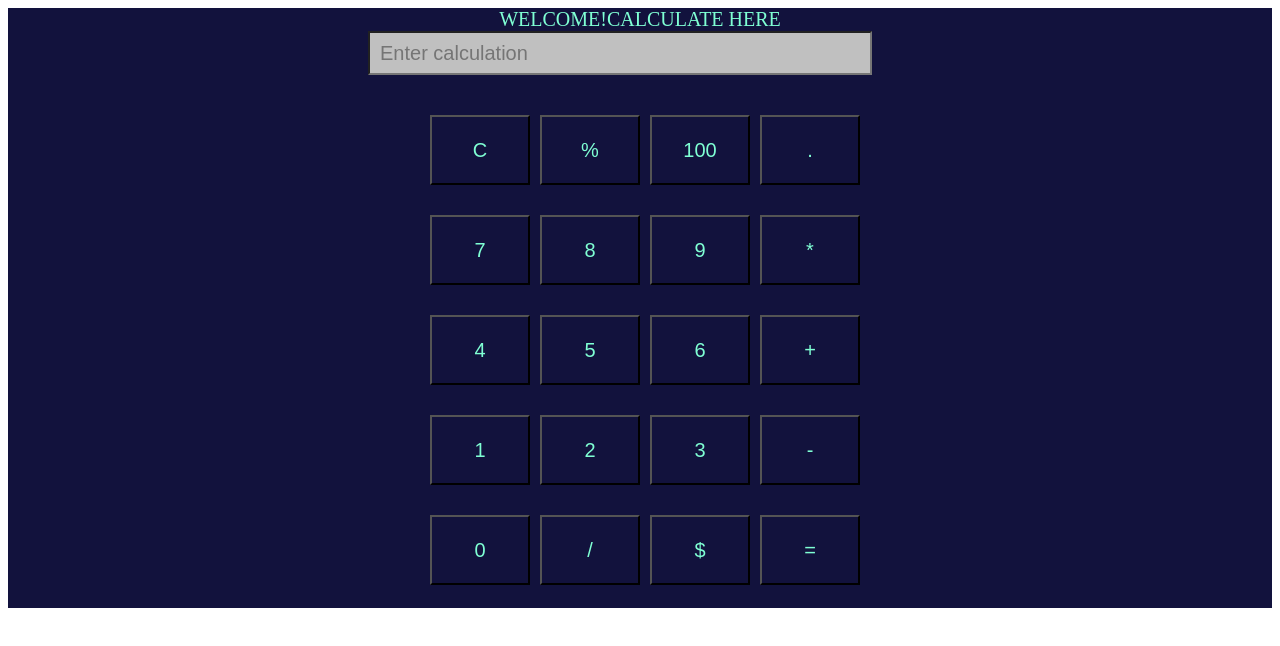
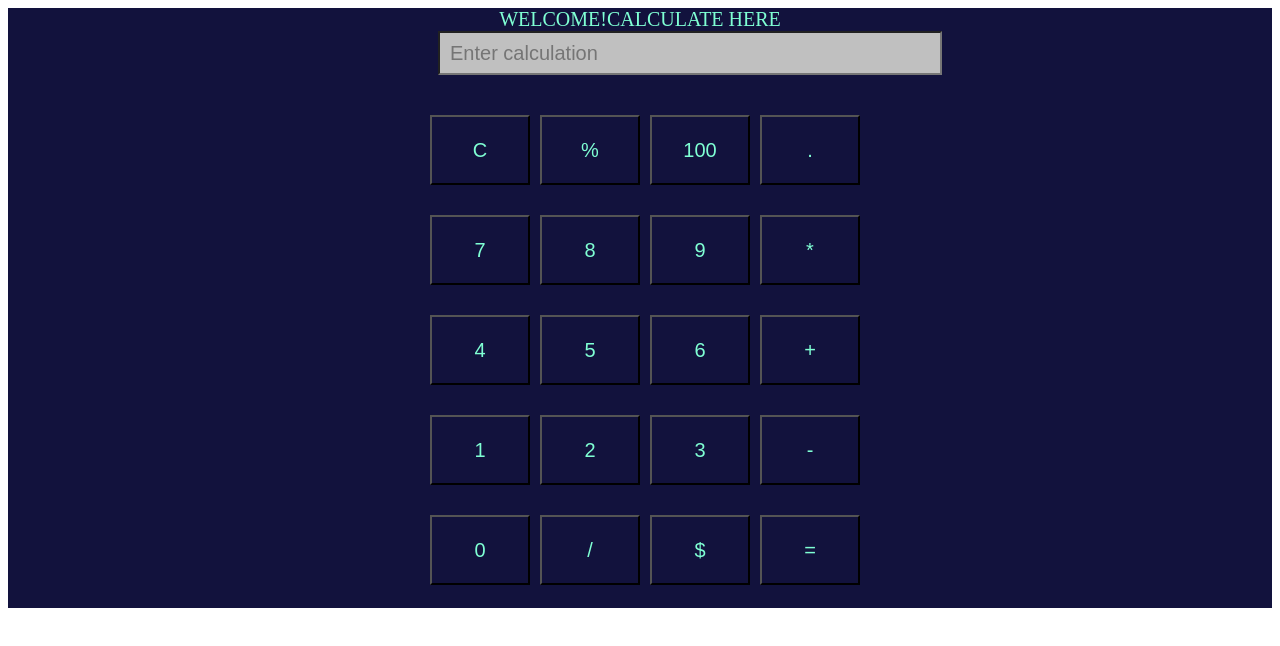
Before and after one commit to ASTHA2008/LocalRepo, a plain HTML site: page projects/utility.html in a window 1280 px wide. Drawn offline with Linux system fonts and the light colour scheme.

Commit message:
changing

```diff
--- a/projects/utility.css
+++ b/projects/utility.css
@@ -38,7 +38,7 @@ input{
    display:flex;
     justify-content: center;
     align-items: center;
-    margin-left: 360px;
+    margin-left: 430px;
     background-color: silver;
 
     padding:10px;
```
